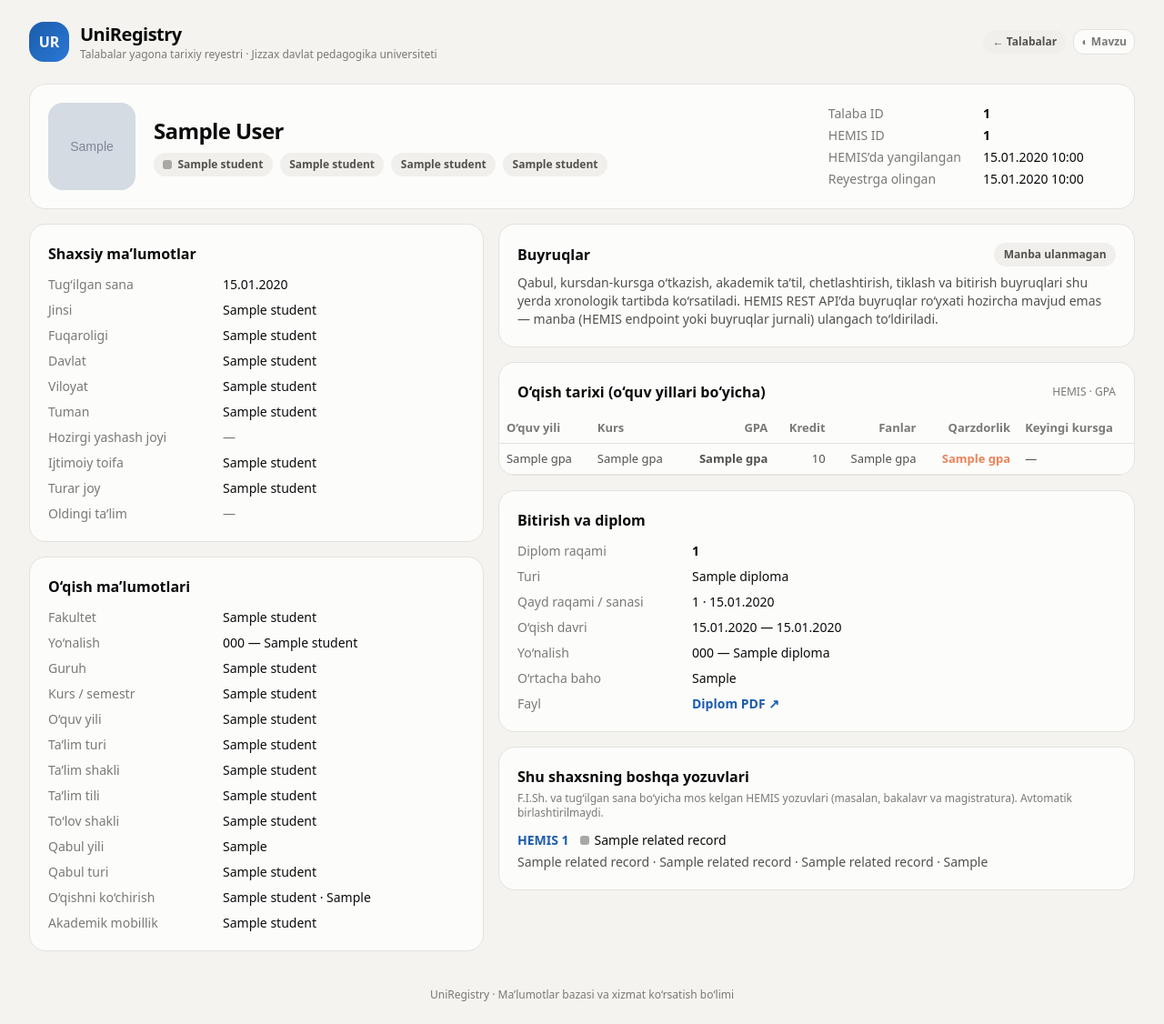
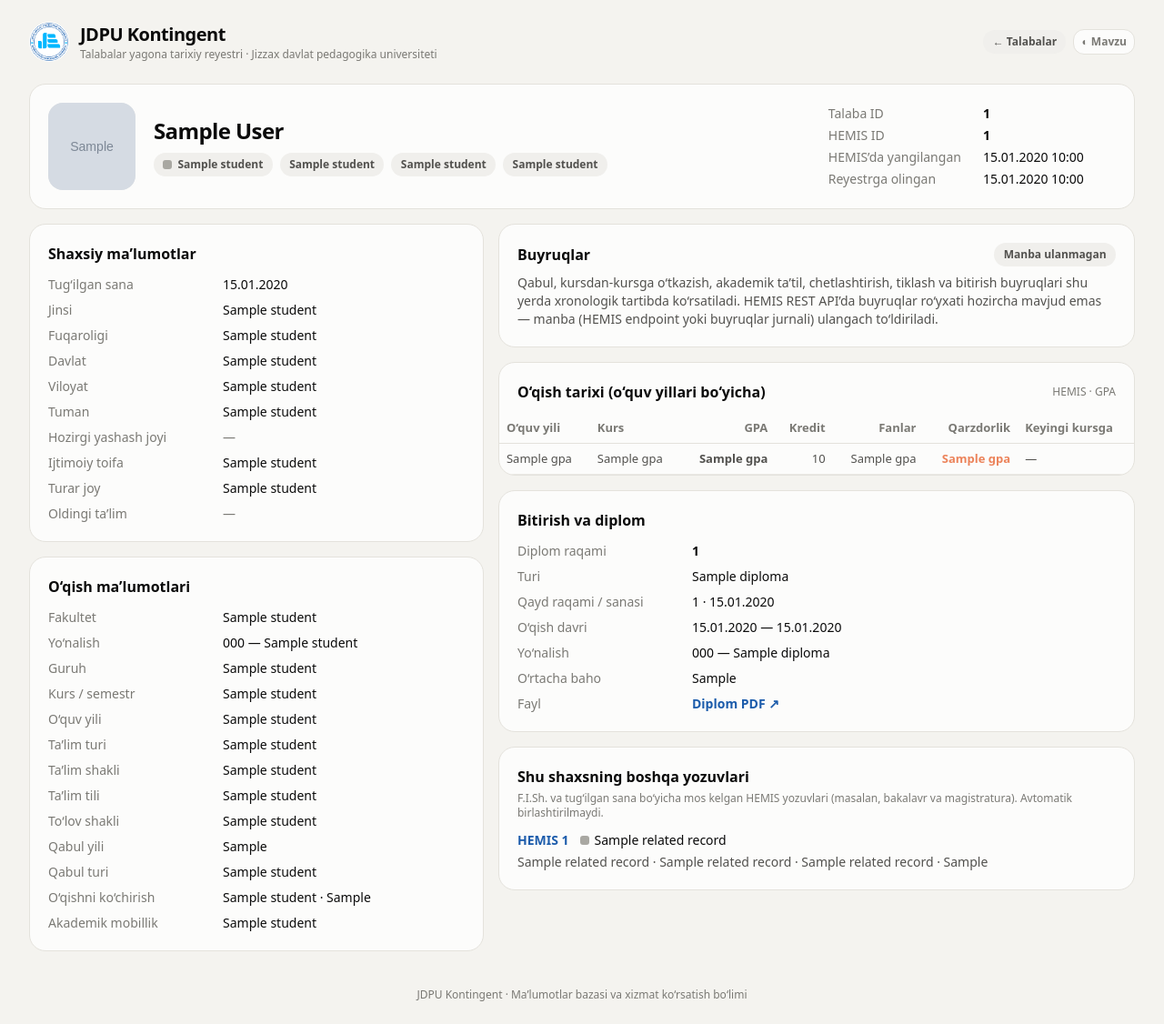
Before and after one commit to mrjohn7751/students, a Laravel app: template resources/views/students/show.blade.php in a window 1280 px wide. Shown: the whole page at 91% size. Run offline with Laravel 12, Linux system fonts and the light colour scheme; the template is opened without the code that fills it: most values are stand-ins (such as "Sample title", 1, 10 or a date in 2020); grey boxes marked "Sample" are stand-in pictures; style sheets or scripts are compiled from the project's sources.

Commit message:
done second commit

```diff
--- a/app/Console/Commands/UserCreate.php
+++ b/app/Console/Commands/UserCreate.php
@@ -22,7 +22,7 @@ class UserCreate extends Command
         {--role=staff : admin | staff | viewer}
         {--generate-password : Kuchli parolni avtomatik yaratish va bir marta ko\'rsatish}';
 
-    protected $description = 'UniRegistry\'ga yangi foydalanuvchi qo\'shish';
+    protected $description = 'JDPU Kontingent\'ga yangi foydalanuvchi qo\'shish';
 
     public function handle(): int
     {
--- a/app/Console/Commands/UserManage.php
+++ b/app/Console/Commands/UserManage.php
@@ -20,7 +20,7 @@ class UserManage extends Command
         {email? : Foydalanuvchi emaili}
         {--role= : role amali uchun: admin | staff | viewer}';
 
-    protected $description = 'UniRegistry foydalanuvchilarini boshqarish';
+    protected $description = 'JDPU Kontingent foydalanuvchilarini boshqarish';
 
     public function handle(): int
     {
--- a/app/Http/Controllers/QualityController.php
+++ b/app/Http/Controllers/QualityController.php
@@ -95,7 +95,7 @@ class QualityController extends Controller
                 fputcsv($out, $values, ';');
             }
             fclose($out);
-        }, "uniregistry-{$check}-".now()->format('Y-m-d').'.csv', ['Content-Type' => 'text/csv; charset=UTF-8']);
+        }, "jdpu-kontingent-{$check}-".now()->format('Y-m-d').'.csv', ['Content-Type' => 'text/csv; charset=UTF-8']);
     }
 
     /**
--- a/app/Services/Hemis/HemisClient.php
+++ b/app/Services/Hemis/HemisClient.php
@@ -10,7 +10,7 @@ use RuntimeException;
 
 /**
  * HEMIS REST API (rest/v1/data/*) uchun yengil client.
- * Faqat o'qish (GET) operatsiyalari — UniRegistry HEMIS yozuvlarini o'zgartirmaydi.
+ * Faqat o'qish (GET) operatsiyalari — JDPU Kontingent HEMIS yozuvlarini o'zgartirmaydi.
  */
 class HemisClient
 {
--- a/resources/views/components/layout.blade.php
+++ b/resources/views/components/layout.blade.php
@@ -5,7 +5,10 @@
 <head>
     <meta charset="utf-8">
     <meta name="viewport" content="width=device-width, initial-scale=1">
-    <title>UniRegistry — {{ $title }}</title>
+    <title>JDPU Kontingent — {{ $title }}</title>
+    <link rel="icon" href="{{ asset('images/favicon.png') }}" type="image/png">
+    <link rel="icon" href="{{ asset('favicon.ico') }}" sizes="any">
+    <link rel="apple-touch-icon" href="{{ asset('images/favicon.png') }}">
     <script nonce="{{ \Illuminate\Support\Facades\Vite::cspNonce() }}">
         try { const t = localStorage.getItem('theme'); if (t) document.documentElement.dataset.theme = t; } catch (e) {}
     </script>
@@ -15,9 +18,9 @@
 <div class="max-w-[1480px] mx-auto px-4 sm:px-6 lg:px-8 py-6">
     <header class="flex flex-wrap items-center justify-between gap-4 mb-6">
         <a href="{{ auth()->check() ? route('dashboard') : route('login') }}" class="flex items-center gap-3">
-            <div class="size-11 rounded-2xl grid place-items-center font-extrabold text-white" style="background: linear-gradient(135deg, #1c5cab, #2a78d6)">UR</div>
+            <img src="{{ asset('images/jdpu.png') }}" alt="JDPU" class="size-11 shrink-0 rounded-full bg-white p-px" width="44" height="44">
             <div>
-                <div class="text-xl font-extrabold tracking-tight">UniRegistry</div>
+                <div class="text-xl font-extrabold tracking-tight">JDPU Kontingent</div>
                 <p class="text-xs muted">Talabalar yagona tarixiy reyestri · Jizzax davlat pedagogika universiteti</p>
             </div>
         </a>
@@ -46,7 +49,7 @@
 
     {{ $slot }}
 
-    <footer class="text-xs muted text-center mt-10">UniRegistry · Ma’lumotlar bazasi va xizmat ko‘rsatish bo‘limi</footer>
+    <footer class="text-xs muted text-center mt-10">JDPU Kontingent · Ma’lumotlar bazasi va xizmat ko‘rsatish bo‘limi</footer>
 </div>
 </body>
 </html>
```
Also changed, not shown: resources/views/auth/login.blade.php (+6 -3 lines), public/favicon.ico, public/images/favicon.png (added), public/images/jdpu.png (added), 1 other file.
